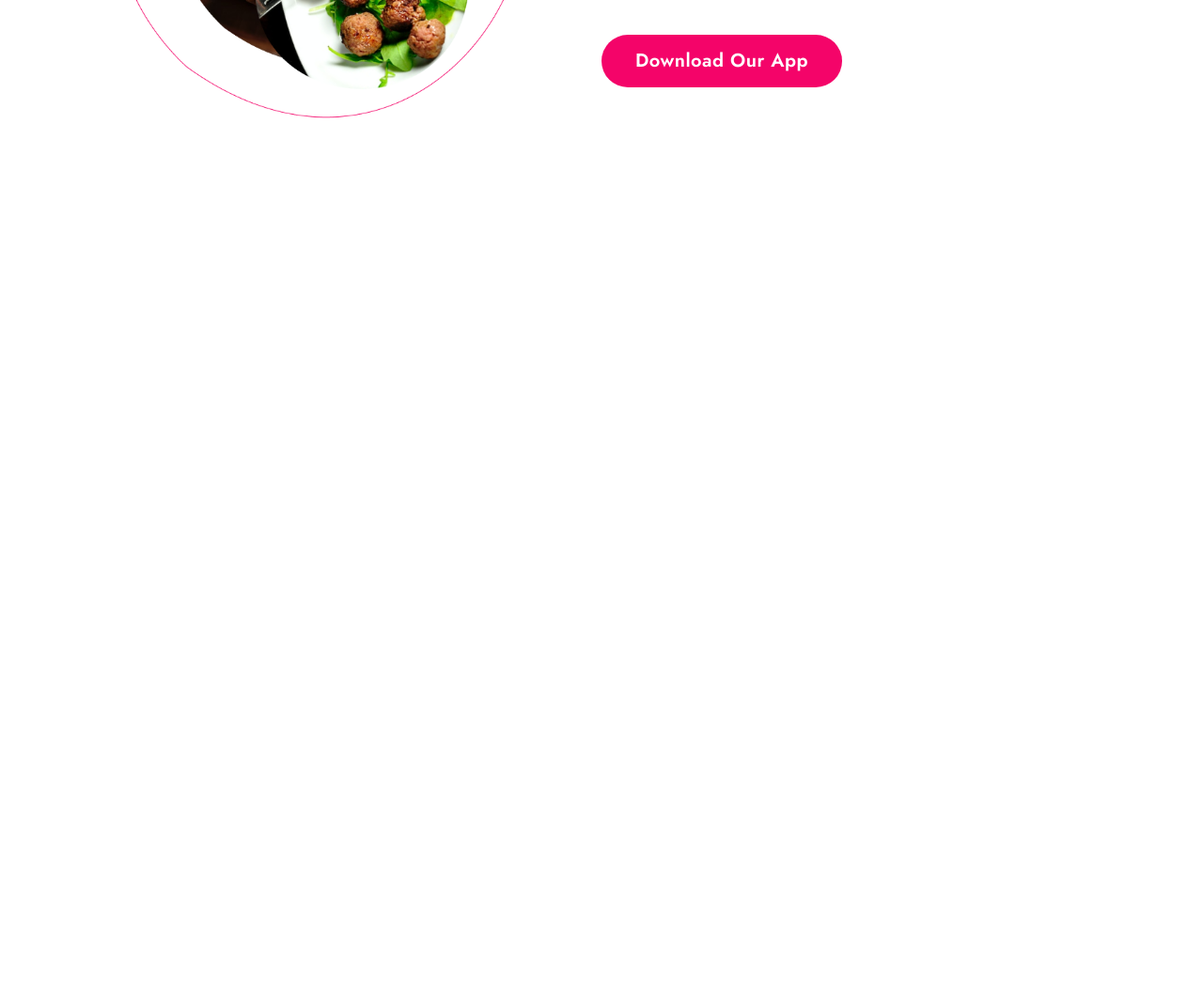
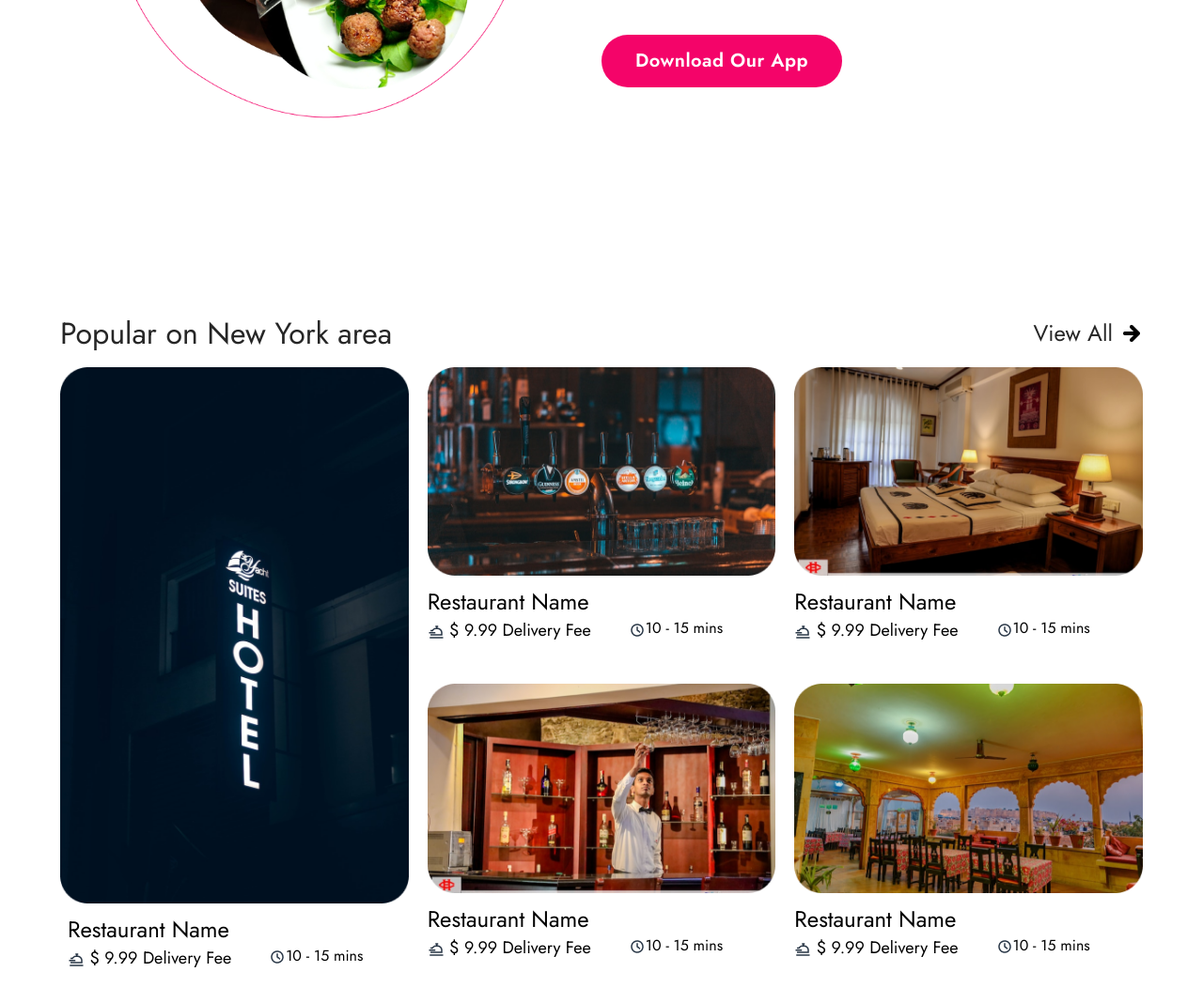
Before and after one commit to HalimaSaadia/Food-Delivery-PROMIXCO, a plain HTML site: page index.html in a window 1280 px wide. Shown: the part 1020-2088 px from the top of the page at 94% size. Before the commit the page ends 1279 px from the top, so only its background shows below. Drawn offline with nearby package versions, Linux system fonts and the light colour scheme.

Commit message:
created popular restaurant  section

```diff
--- a/index.html
+++ b/index.html
@@ -78,15 +78,165 @@
         </section>
 
         <!-- Promotion Section -->
-        <section class="max-w-5xl mx-auto py-20 px-3 md:px-5 lg:px-0 mt-20 mb-10">
+        <section
+          class="max-w-5xl mx-auto py-20 px-3 md:px-5 xl:px-0 md:mt-10 lg:mt-20 md:mb-5"
+        >
           <div class="md:flex">
             <div class="flex-1">
               <img src="images/promotion/promotion.png" alt="" />
             </div>
             <div class="flex-1 md:pl-10 lg:px-20 text-center md:text-left">
-              <h1 class="text-3xl lg:text-5xl text-primaryTextColor md:tracking-wide mt-5 md:mt-0">Take a taste, come join us. Life is so endlessly delicious</h1>
-              <p class="text-base text-primaryTextColor tracking-wide my-5 lg:my-10">In the artist's own experience, of course, art is fundamentally indefinable, unsayable; there is something sacred about its demands upon the soul, something inherently mysterious in the forms it takes</p>
-              <button class="w-60 h-12 lg:w-64 lg:h-14 bg-accentColor rounded-full text-white font-semibold md:text-md lg:text-xl tracking-wide">Download Our App</button>
+              <h1
+                class="text-3xl lg:text-5xl text-primaryTextColor md:tracking-wide mt-5 md:mt-0"
+              >
+                Take a taste, come join us. Life is so endlessly delicious
+              </h1>
+              <p
+                class="text-base text-primaryTextColor tracking-wide my-5 lg:my-10"
+              >
+                In the artist's own experience, of course, art is fundamentally
+                indefinable, unsayable; there is something sacred about its
+                demands upon the soul, something inherently mysterious in the
+                forms it takes
+              </p>
+              <button
+                class="w-60 h-12 lg:w-64 lg:h-14 bg-accentColor rounded-full text-white font-semibold md:text-md lg:text-xl tracking-wide"
+              >
+                Download Our App
+              </button>
+            </div>
+          </div>
+        </section>
+
+        <!-- Popular Section -->
+        <section
+          class="max-w-6xl mx-auto py-20 px-3 md:px-5 xl:px-0 md:mt-10 md:mb-5 lg:mb-10"
+        >
+          <div class="flex justify-between items-center text-primaryTextColor px-2 md:px-0">
+            <h3 class="text-sm font-semibold md:font-normal md:text-[32px]">Popular on New York area</h3>
+            <a href="#" class="flex items-center text-sm md:text-2xl gap-1 md:gap-2"
+              >View All
+              <img
+                src="images/popular/arrow-right.png"
+                alt="arrow-right-icon"
+                class="h-3 md:h-6"
+            /></a>
+          </div>
+
+          <div class="mt-5 grid md:grid-rows-12 grid-cols-12 gap-5">
+            <!-- First Column -->
+            <div class="col-span-12 md:col-span-6 xl:col-span-4 md:row-span-8 xl:row-span-12">
+              <img src="images/popular/popular1.png" alt="" />
+              <h5 class="text-2xl mt-3 pl-2">Restaurant Name</h5>
+              <div class="flex gap-10 mb-3 pl-2">
+                <p class="text-lg">
+                  <img
+                    src="images/popular/IconDelivery.png"
+                    class="inline-block"
+                    alt="IconDelivery"
+                  />
+                  $ 9.99 Delivery Fee
+                </p>
+                <p>
+                  <img
+                    src="images/popular/IconTime.png"
+                    class="inline-block"
+                    alt="IconTime"
+                  />10 - 15 mins
+                </p>
+              </div>
+            </div>
+
+            <!-- Second Column -->
+            <div class="col-span-12 md:col-span-6 xl:col-span-4 md:row-span-4 xl:row-span-6 ">
+              <img src="images/popular/popular2.png" alt="" />
+              <h5 class="text-2xl mt-3">Restaurant Name</h5>
+              <div class="flex gap-10 mb-3">
+                <p class="text-lg">
+                  <img
+                    src="images/popular/IconDelivery.png"
+                    class="inline-block"
+                    alt="IconDelivery"
+                  />
+                  $ 9.99 Delivery Fee
+                </p>
+                <p>
+                  <img
+                    src="images/popular/IconTime.png"
+                    class="inline-block"
+                    alt="IconTime"
+                  />10 - 15 mins
+                </p>
+              </div>
+            </div>
+
+            <!-- Third Column -->
+            <div class="col-span-12 md:col-span-6 xl:col-span-4 md:row-span-4 xl:row-span-6 ">
+              <img src="images/popular/popular3.png" alt="" />
+              <h5 class="text-2xl mt-3">Restaurant Name</h5>
+              <div class="flex gap-10 mb-3">
+                <p class="text-lg">
+                  <img
+                    src="images/popular/IconDelivery.png"
+                    class="inline-block"
+                    alt="IconDelivery"
+                  />
+                  $ 9.99 Delivery Fee
+                </p>
+                <p>
+                  <img
+                    src="images/popular/IconTime.png"
+                    class="inline-block"
+                    alt="IconTime"
+                  />10 - 15 mins
+                </p>
+              </div>
+            </div>
+
+            <!-- Fourth Column -->
+            <div class="col-span-12 md:col-span-6 xl:col-span-4 md:row-span-4 xl:row-span-6">
+              <img src="images/popular/popular4.png" alt="" />
+              <h5 class="text-2xl mt-3">Restaurant Name</h5>
+              <div class="flex gap-10 mb-3">
+                <p class="text-lg">
+                  <img
+                    src="images/popular/IconDelivery.png"
+                    class="inline-block"
+                    alt="IconDelivery"
+                  />
+                  $ 9.99 Delivery Fee
+                </p>
+                <p>
+                  <img
+                    src="images/popular/IconTime.png"
+                    class="inline-block"
+                    alt="IconTime"
+                  />10 - 15 mins
+                </p>
+              </div>
+            </div>
+
+            <!-- Fifth Column -->
+            <div class="col-span-12 md:col-span-6 xl:col-span-4 md:row-span-4 xl:row-span-6">
+              <img src="images/popular/popular5.png" alt="" />
+              <h5 class="text-2xl mt-3">Restaurant Name</h5>
+              <div class="flex gap-10 mb-3">
+                <p class="text-lg">
+                  <img
+                    src="images/popular/IconDelivery.png"
+                    class="inline-block"
+                    alt="IconDelivery"
+                  />
+                  $ 9.99 Delivery Fee
+                </p>
+                <p>
+                  <img
+                    src="images/popular/IconTime.png"
+                    class="inline-block"
+                    alt="IconTime"
+                  />10 - 15 mins
+                </p>
+              </div>
             </div>
           </div>
         </section>
```
Also changed, not shown: images/popular/IconDelivery.png (added), images/popular/IconTime.png (added), images/popular/arrow-right.png (added), test.html (added).
